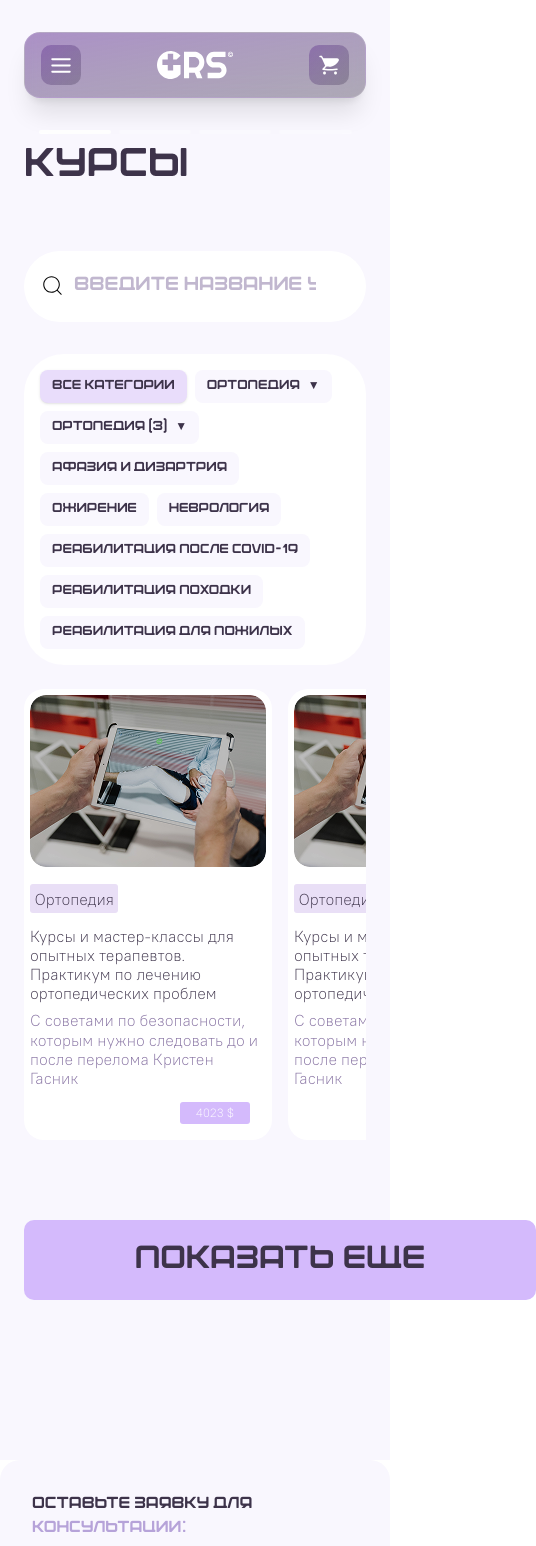
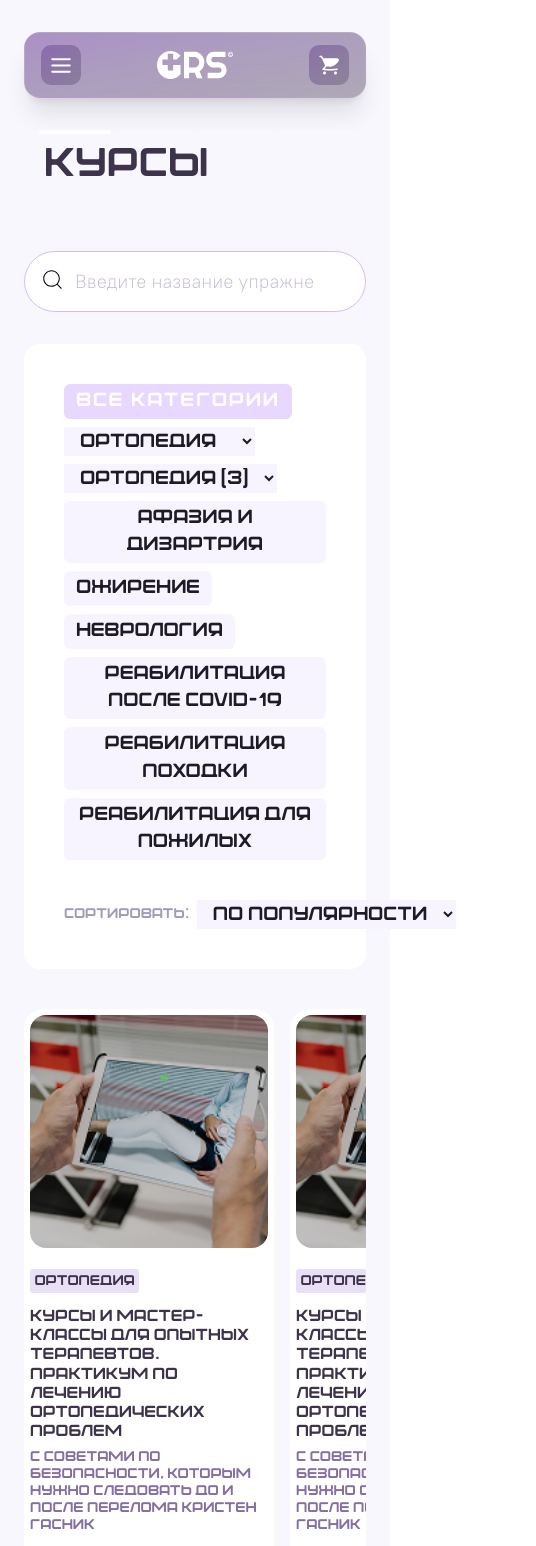
Before and after one commit to LazareChkhartishvili/grs_frontend, a Next.js app: page /allCourse in a window 390 px wide. Shown: the top 1546 px of the page, 536 px wide, since content can reach past the window. Built offline with nearby package versions, Linux system fonts and the light colour scheme.

Commit message:
fix categories bugs

```diff
--- a/app/allCourse/page.tsx
+++ b/app/allCourse/page.tsx
@@ -5,8 +5,8 @@ import DesktopNavbar from "../components/Navbar/DesktopNavbar";
 import { defaultMenuItems } from "../components/Header";
 import MobileNavbar from "../components/Navbar/MobileNavbar";
 import CourseSlider from "../components/CourseSlider";
-import { useCourses } from "../hooks/useCourses";
 import { CiSearch } from "react-icons/ci";
+import CategoryFilter from "../components/CategoryFilter";
 // import { useRouter } from "next/navigation";
 
 // --- Demo categories for visual ---
@@ -91,86 +91,35 @@ const AllCourse = () => {
 
   return (
     <div className="bg-[#F9F7FE] pb-40">
-      <DesktopNavbar menuItems={defaultMenuItems} blogBg={false} />
+      <DesktopNavbar
+        allCourseBg={true}
+        menuItems={defaultMenuItems}
+        blogBg={false}
+      />
       <MobileNavbar />
       <div className=" mx-2 px-4">
-        <h1 className="text-[#3D334A] text-[40px] leading-[120%] tracking-[-3%] mb-[61px]">
+        <h1 className="text-[#3D334A] text-[40px] mx-5 leading-[120%] tracking-[-3%] mb-[61px]">
           Курсы
         </h1>
         <div className="relative mb-6">
           <input
             type="text"
             placeholder="Введите название упражнения"
-            className="w-full bg-white rounded-[54px] px-[50px] py-[21px] mb-2 text-[#846FA0] text-[19px] font-medium"
+            className="w-full bg-white border focus:outline-purple-[#D4BAFC] font-[Pt] border-[#D4BAFC] rounded-[54px] px-[50px] py-[15px] mb-2 text-[#846FA0] text-[19px] font-medium"
           />
           <CiSearch
             color="black"
             size={25}
-            className="absolute top-[22px] left-4"
+            className="absolute top-[16px] left-4"
           />
         </div>
         {/* --- Category bar as in screenshot --- */}
-        <div
-          ref={dropdownRef}
-          className="w-full min-h-[64px] bg-white rounded-[40px] mb-6 p-4 flex flex-wrap gap-2 md:gap-3 items-center"
-        >
-          {demoCategories.map((cat, idx) => {
-            const isDropdown = !!cat.dropdownItems;
-            const isOpen = openDropdownId === cat.id;
-            return (
-              <div key={cat.id} className="relative">
-                <button
-                  className={`text-[#3D334A] text-[13px] md:text-[15px] font-medium rounded-[8px] px-3 md:px-5 h-[33px] transition-colors whitespace-nowrap flex items-center gap-1
-                    ${idx === 0 ? "bg-[#E9DDFB] font-bold" : "bg-[#F9F7FE]"}
-                    ${cat.active ? "shadow-sm" : ""}
-                    ${isOpen ? "ring-2 ring-[#D4BAFC] bg-[#F3D57F]" : ""}
-                  `}
-                  onClick={() => {
-                    if (isDropdown) {
-                      setOpenDropdownId(isOpen ? null : cat.id);
-                    }
-                  }}
-                  type="button"
-                >
-                  {cat.title}
-                  {isDropdown && (
-                    <span
-                      className={`ml-1 text-xs transition-transform ${
-                        isOpen ? "rotate-180" : ""
-                      }`}
-                    >
-                      ▼
-                    </span>
-                  )}
-                </button>
-                {/* Dropdown menu */}
-                {isDropdown && isOpen && (
-                  <div className="absolute left-0 top-full mt-1 z-20 bg-white rounded-[10px] shadow-lg min-w-[160px] py-2 animate-fade-in">
-                    {cat.dropdownItems.map((item, i) => (
-                      <div
-                        key={i}
-                        className="px-4 py-2 hover:bg-[#F3D57F] cursor-pointer text-[#3D334A] text-[13px]"
-                      >
-                        {item}
-                      </div>
-                    ))}
-                  </div>
-                )}
-              </div>
-            );
-          })}
+        <CategoryFilter />
+        <div>
+          <div className="mb-10">
+            <CourseSlider />
+          </div>
         </div>
-        <div>
-
-              <div className="mb-10">
-                <CourseSlider />
-              </div>
-
-
-        </div>
-        <button className="w-[512px] py-4 cursor-poer rounded-[10px] text-[#3D334A] text-[32px] bg-[#D4BAFC] flex justify-center items-center mx-auto mt-10 ">
-          Показать еще
-        </button>
       </div>
     </div>
   );
--- /dev/null
+++ b/app/components/CategoryFilter.tsx
@@ -0,0 +1,83 @@
+"use client";
+
+import { useState } from "react";
+
+const allCategories = [
+  "Афазия и дизартрия",
+  "Ожирение",
+  "Неврология",
+  "Реабилитация после COVID-19",
+  "Реабилитация походки",
+  "Реабилитация для пожилых",
+];
+
+export default function CategoryFilter() {
+  const [selectedMain, setSelectedMain] = useState("Ортопедия");
+  const [selectedSub, setSelectedSub] = useState("Ортопедия (3)");
+  const [sort, setSort] = useState("По популярности");
+  const [selectedFilter, setSelectedFilter] = useState<string | null>(null);
+
+  const toggleFilter = (category: string) => {
+    if (selectedFilter === category) {
+      setSelectedFilter(null); // toggle off
+    } else {
+      setSelectedFilter(category); // select
+    }
+  };
+
+  return (
+    <div className="bg-white p-10 mb-10 rounded-2xl text-[#1e1b29] text-sm font-medium space-y-2">
+      <div className="flex flex-wrap items-center gap-2">
+        <button className="bg-[#e8d8ff] text-[19px] px-3 py-1 rounded-md uppercase text-white tracking-widest">
+          все категории
+        </button>
+
+        <select
+          value={selectedMain}
+          onChange={(e) => setSelectedMain(e.target.value)}
+          className="bg-[#f7f4ff] border-none text-[19px] outline-none text-[#1e1b29] cursor-pointer px-3 py-1"
+        >
+          <option>Ортопедия</option>
+          <option>Неврология</option>
+        </select>
+
+        <select
+          value={selectedSub}
+          onChange={(e) => setSelectedSub(e.target.value)}
+          className="bg-[#f7f4ff] text-[19px] border-none outline-none text-[#1e1b29] cursor-pointer px-3 py-1"
+        >
+          <option>Ортопедия (3)</option>
+          <option>Ортопедия (2)</option>
+        </select>
+
+        {allCategories.map((category, index) => (
+          <button
+            key={index}
+            onClick={() => toggleFilter(category)}
+            className={`rounded-md px-3 py-1 text-[19px] cursor-pointer transition-colors duration-200
+              ${
+                selectedFilter === category
+                  ? "bg-[#a383e2] text-white"
+                  : "bg-[#f7f4ff] text-[#1e1b29]"
+              }
+            `}
+          >
+            {category}
+          </button>
+        ))}
+      </div>
+
+      <div className="flex items-center gap-2 mt-10">
+        <span className="text-[#a29bb6]">Сортировать:</span>
+        <select
+          value={sort}
+          onChange={(e) => setSort(e.target.value)}
+          className="bg-[#f7f4ff] border-none text-[19px] outline-none text-[#1e1b29] cursor-pointer px-3 py-1"
+        >
+          <option>По популярности</option>
+          <option>По новизне</option>
+        </select>
+      </div>
+    </div>
+  );
+}
--- a/app/components/CourseSlider.tsx
+++ b/app/components/CourseSlider.tsx
@@ -1,5 +1,7 @@
+"use client";
+
 import Image from "next/image";
-import React from "react";
+import React, { useState, useEffect } from "react";
 
 interface Course {
   id: number;
@@ -23,84 +25,109 @@ interface CourseSliderProps {
 
 const CourseSlider: React.FC<CourseSliderProps> = ({
   courses = [],
-  maxVisible = 3,
+  maxVisible = 4,
 }) => {
-  const fallbackCourses: Course[] = [
-    {
-      id: 1,
+  const fallbackCourses: Course[] = Array.from({ length: 10 }, (_, i) => ({
+    id: i + 1,
     title: "Ортопедия",
     description:
       "Курсы и мастер-классы для опытных терапевтов. Практикум по лечению ортопедических проблем",
     price: "4023 $",
     image: "/assets/images/course.png",
-    },
-    {
-      id: 2,
-      title: "Ортопедия",
-      description:
-        "Курсы и мастер-классы для опытных терапевтов. Практикум по лечению ортопедических проблем",
-      price: "4023 $",
-      image: "/assets/images/course.png",
-    },
-    {
-      id: 3,
-      title: "Ортопедия",
-      description:
-        "Курсы и мастер-классы для опытных терапевтов. Практикум по лечению ортопедических проблем",
-      price: "4023 $",
-      image: "/assets/images/course.png",
-    },
-  ];
+  }));
 
-  const displayCourses =
-    courses.length > 0 ? courses.slice(0, maxVisible) : fallbackCourses;
+  const [showAll, setShowAll] = useState(false);
+  const [isMobile, setIsMobile] = useState(false);
+
+  const allCourses = courses.length > 0 ? courses : fallbackCourses;
+
+  useEffect(() => {
+    const checkMobile = () => {
+      setIsMobile(window.innerWidth < 768);
+    };
+    checkMobile();
+    window.addEventListener("resize", checkMobile);
+    return () => window.removeEventListener("resize", checkMobile);
+  }, []);
+
+  const displayCourses = showAll ? allCourses : allCourses.slice(0, maxVisible);
 
   return (
-    <div className="overflow-x-auto scrollbar-hide">
-      <div className="flex flex-row gap-4 w-max md:w-auto mb-10 font-[Pt]">
+    <div className="w-full">
+      {/* Desktop View: Grid */}
+      {!isMobile && (
+        <>
+          <div className="grid md:grid-cols-2 gap-6 mb-10">
             {displayCourses.map((course) => (
-          <div
-            key={course.id}
-            className="bg-white rounded-[20px] p-1.5 pb-4 w-[248px] md:w-[690px]"
+              <CourseCard key={course.id} course={course} />
+            ))}
+          </div>
+          {allCourses.length > maxVisible && (
+            <div className="flex justify-center">
+              <button
+                onClick={() => setShowAll(true)}
+                className="w-[512px] hover:text-white duration-300 py-4 cursor-poer rounded-[10px] text-[#3D334A] text-[32px] bg-[#D4BAFC] flex justify-center items-center mx-auto mt-10"
               >
-            {/* Mobile image */}
-            <Image
-              src={course.image}
-              width={236}
-              height={172}
-              alt={`${course.title} course image`}
-              className="mb-5 w-full md:hidden object-cover rounded-[16px]"
-            />
-            {/* Desktop image */}
+                Показать ещё
+              </button>
+            </div>
+          )}
+        </>
+      )}
+
+      {/* Mobile View: Horizontal scroll */}
+      {isMobile && (
+        <>
+          <div className="flex gap-4 overflow-x-auto scrollbar-hide pb-2">
+            {displayCourses.map((course) => (
+              <div key={course.id} className="flex-shrink-0 w-[250px]">
+                <CourseCard course={course} />
+              </div>
+            ))}
+          </div>
+
+          {allCourses.length > maxVisible && (
+            <div className="flex justify-center mt-6">
+              <button
+                onClick={() => setShowAll((prev) => !prev)}
+                className="bg-[#846FA0] text-white py-2 px-6 rounded-full text-sm hover:bg-[#6e5c8a] transition"
+              >
+                {showAll ? "Скрыть" : "Показать ещё"}
+              </button>
+            </div>
+          )}
+        </>
+      )}
+    </div>
+  );
+};
+
+const CourseCard = ({ course }: { course: Course }) => (
+  <div className="bg-white rounded-[20px] p-1.5 pb-4 w-full">
     <Image
       src={course.image}
       width={674}
       height={300}
       alt={`${course.title} course image`}
-              className="mb-5 w-full h-[233px] hidden md:block object-cover rounded-[16px]"
+      className="mb-5 w-full h-[233px] object-cover rounded-[16px]"
     />
-
-            <span className="bg-[#E9DFF6] p-[4.5px] rounded-[3px] text-[#3D334A]">
+    <span className="bg-[#E9DFF6] p-[4.5px] rounded-[3px] text-[#3D334A] text-sm">
       {course.category?.name || course.title}
     </span>
-            <h5 className="text-[#3D334A] md:text-[32px] mb-2 mt-4 md:mb-5 leading-[120%]">
+    <h5 className="text-[#3D334A] md:text-[20px] mb-2 mt-4 md:mb-5 leading-[120%]">
       {course.description}
     </h5>
-            <p className="text-[#846FA0] md:text-[14px] mb-[14px] leading-[120%]">
+    <p className="text-[#846FA0] text-[14px] mb-[14px] leading-[120%]">
       {course.instructor
         ? `Преподаватель: ${course.instructor}`
         : "С советами по безопасности, которым нужно следовать до и после перелома Кристен Гасник"}
     </p>
     <div className="w-full flex justify-end items-end pr-4 md:mt-5">
-              <button className="bg-[#D4BAFC] py-[5px] px-4 rounded-[3px] md:mt-[19px] md:rounded-[10px] text-[12px] md:text-[24px] leading-[100%]">
+      <button className="bg-[#D4BAFC] py-[5px] px-4 rounded-[3px] md:mt-[19px] md:rounded-[10px] text-[12px] md:text-[18px] leading-[100%]">
         {course.price}
       </button>
     </div>
   </div>
-        ))}
-      </div>
-    </div>
 );
-};
 
 export default CourseSlider;
```
Also changed, not shown: app/components/Header.tsx (+19 -7 lines), app/components/Navbar/DesktopNavbar.tsx (+12 -2 lines). Lines whose indentation alone changed are shown as unchanged.
